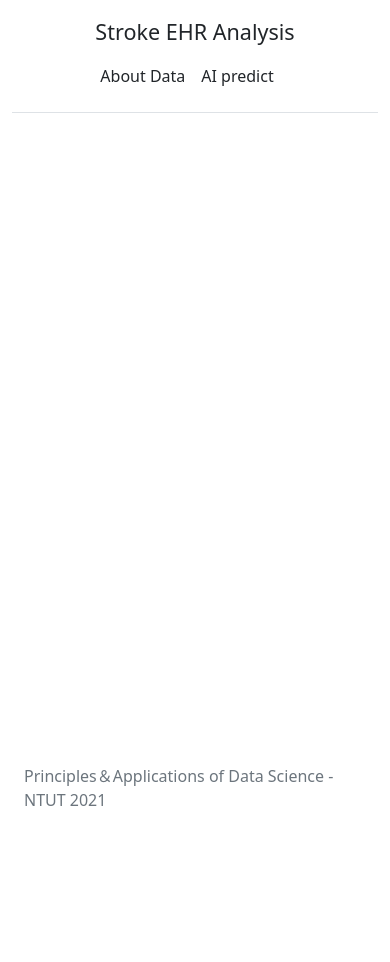
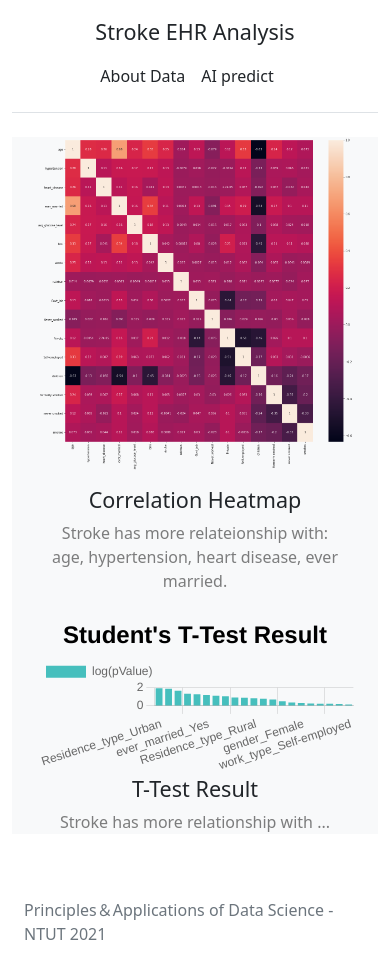
Before and after one commit to allen880612/ML-StrokePrediction, a Flask app: page /data in a window 390 px wide. Before the commit the page ends 806 px from the top, so only its background shows below. Run offline with Flask 2, Linux system fonts and the light colour scheme; some libraries are stand-ins or nearby versions.

Commit message:
Heatmap & Student's test in About Page

```diff
--- a/Model.py
+++ b/Model.py
@@ -1,3 +1,6 @@
+import random
+import json
+
 class ArrayModel():
 
     # healthy = [7.00, 10.5, 12, 6.5, 13, 10.2, 8, 10, 12.8, 10]
@@ -7,15 +10,36 @@ class ArrayModel():
         self.healthy = healthy
         self.stroke = stroke
 
+
 class DiseaseModel():
-     def __init__(self, healthy_disease=float, healthy_not_disease=float, stroke_disease=float, stroke_not_disease=float):
+    def __init__(self, healthy_disease=float, healthy_not_disease=float, stroke_disease=float, stroke_not_disease=float):
         self.healthy_disease = healthy_disease
         self.healthy_not_disease = healthy_not_disease
         self.stroke_disease = stroke_disease
         self.stroke_not_disease = stroke_not_disease
+
+
+class T_TestModel():
+    data_label = [
+        'age', 'hypertension', 'heart_disease', 'avg_glucose_level', 'bmi',
+        'work_type_Govt_job', 'work_type_Never_worked', 'work_type_Private',
+        'work_type_Self-employed', 'work_type_children',
+        'smoking_status_Unknown', 'smoking_status_formerly smoked',
+        'smoking_status_never smoked', 'smoking_status_smokes', 'gender_Female',
+        'gender_Male', 'gender_Other', 'ever_married_No', 'ever_married_Yes',
+        'Residence_type_Rural', 'Residence_type_Urban']
+
+    data_dict = {}
+    for l in data_label:
+        data_dict[l] = random.uniform(0.1, 2)
+
+    def toJson(self):
+        return json.dumps(self.data_dict)
 
 # import json
 # model = AgeModel([1, 2, 3], [1, 2, 3, 4])
 # print (json.dumps(model.__dict__))
 # model = DiseaseModel(52.3, 47.7, 76.5, 23.5)
 # print (json.dumps(model.__dict__))
+
+# print(T_TestModel().toJson())
--- a/app.py
+++ b/app.py
@@ -70,6 +70,11 @@ def avg_glucose_level():
     model = Model.ArrayModel(healthy, stroke)
     return json.dumps(model.__dict__)
 
+@app.route("/t_test")
+def t_test():
+    return Model.T_TestModel().toJson()
+
+
 
 if __name__ == 'main':
     app.run(debug=True, use_debugger=True, use_reloader=True)
--- a/static/js/data.js
+++ b/static/js/data.js
@@ -0,0 +1,134 @@
+html_t_test_chart = $("#t_test_chart");
+
+// const color
+const BLUE  = "#46BFBD";
+const BLACK = "#000000";
+
+/**
+ * Load Data from Flask by JQury.ajax & Build Chart
+ */
+
+function BuildChart(api, data) {
+    // console.log("Ajax call LoadData: " + api);
+    switch (api) {
+        case "/t_test":
+            BuildChartT_Test(data);
+            break;
+
+        default:
+            console.error("Unknow Api Called!");
+    }
+}
+
+function GetDataByAjax(api) {
+    // console.log("GetData: " + api);
+    var response = null;
+
+    $.ajax(
+        {
+            type: "GET",
+            async: false,
+            url: api,
+            dataType: "text",
+            success: function (data) {
+                // alert("success " + data);
+                console.log(data);
+                response = data;
+            },
+            error: function (jQRe) {
+                alert("error! " + jQRe.status);
+                console.log(jQRe);
+            }
+        });
+
+    if (response) {
+        var resultJson = JSON.parse(response)
+        BuildChart(api, resultJson);
+    }
+}
+
+function GetData() {
+    GetDataByAjax("/t_test");
+}
+
+
+function BuildOptions(title, padding_top, padding_bottom) {
+
+    var options = {
+        plugins: {
+            legend: {
+                position: "top",
+                display: true,
+                align: "start",
+            },
+            title: {
+                display: true,
+                text: title,
+                padding: {
+                    top: padding_top,
+                    bottom: padding_bottom
+                },
+                font: {
+                    weight: 'bold',
+                    size: 24,
+                },
+                color: BLACK
+            },
+        }
+    };
+
+    return options;
+}
+
+function GetSortedData(data){
+    var value_key_list = []
+    for (var key in data) {
+        value_key_list.push([data[key], key]);
+    }
+    return value_key_list.sort().reverse();
+}
+
+function GetT_TestData(data) {
+    var data_source = {};
+    var keys = []
+    var values = [];
+    var value_key_list = GetSortedData(data);
+
+    for (var i=0; i<value_key_list.length; i++) {
+        keys.push(value_key_list[i][1]);
+        values.push(value_key_list[i][0]);
+        console.log(value_key_list[i][1], value_key_list[i][0]);
+    }
+
+    data_source.labels = keys
+    data_source.datasets = [];
+    data_source.datasets.push({
+        label: "log(pValue)",
+        backgroundColor: BLUE,
+        data: values
+    });
+
+    return data_source;
+}
+
+
+// Age bar chart
+function BuildChartT_Test(data) {
+    // console.log("BuildChartT-Test");
+
+    var data_source = GetT_TestData(data);
+    var options = BuildOptions("Student's T-Test Result", 5, 5);
+
+    var config = {
+        type: 'bar',
+        data: data_source,
+        options: options
+    }
+    new Chart(html_t_test_chart, config)
+}
+
+
+// Load Trigger
+window.onload = function () {
+    GetData();
+}
--- a/templates/data.html
+++ b/templates/data.html
@@ -5,7 +5,37 @@
 {% endblock css %}
 
 {% block content %}
-
+<section class="projects-section bg-light" id="projects">
+    <div class="container px-4 px-lg-5">
+        <!-- Featured Project Row-->
+        <div class="row gx-0 mb-4 mb-lg-5 align-items-center">
+            <div class="col-xl-7 col-lg-6"><img class="img-fluid mb-3 mb-lg-0" src="{{ url_for('static', filename='asset/img/CorrelationHeatmap.png') }}" alt="..." /></div>
+            <div class="col-xl-5 col-lg-6">
+                <div class="featured-text text-center text-lg-left">
+                    <h4>Correlation Heatmap</h4>
+                    <p class="text-black-50 mb-0">Stroke has more relateionship with:<br>
+                        age, hypertension, heart disease, ever married.</p>
+                </div>
+            </div>
+        </div>
+        <!-- Project One Row -->
+        <div class="row gx-0 mb-5 mb-lg-0 justify-content-center">
+            <div class="col-lg-12">
+                <canvas id=t_test_chart></canvas>
+            </div>
+            <div class="col-lg-6">
+                <div class="bg-black text-center h-100 project">
+                    <div class="d-flex h-100">
+                        <div class="project-text w-100 my-auto text-center text-lg-left">
+                            <h4 class="text-black">T-Test Result</h4>
+                            <p class="mb-0 text-black-50">Stroke has more relationship with ...</p>
+                            <hr class="d-none d-lg-block mb-0 ms-0" />
+                        </div>
+                    </div>
+                </div>
+            </div>
+        </div>
+</section>
 {% endblock content %}
 
 {% block js %}
```
Also changed, not shown: static/asset/img/CorrelationHeatmap.png (added).
